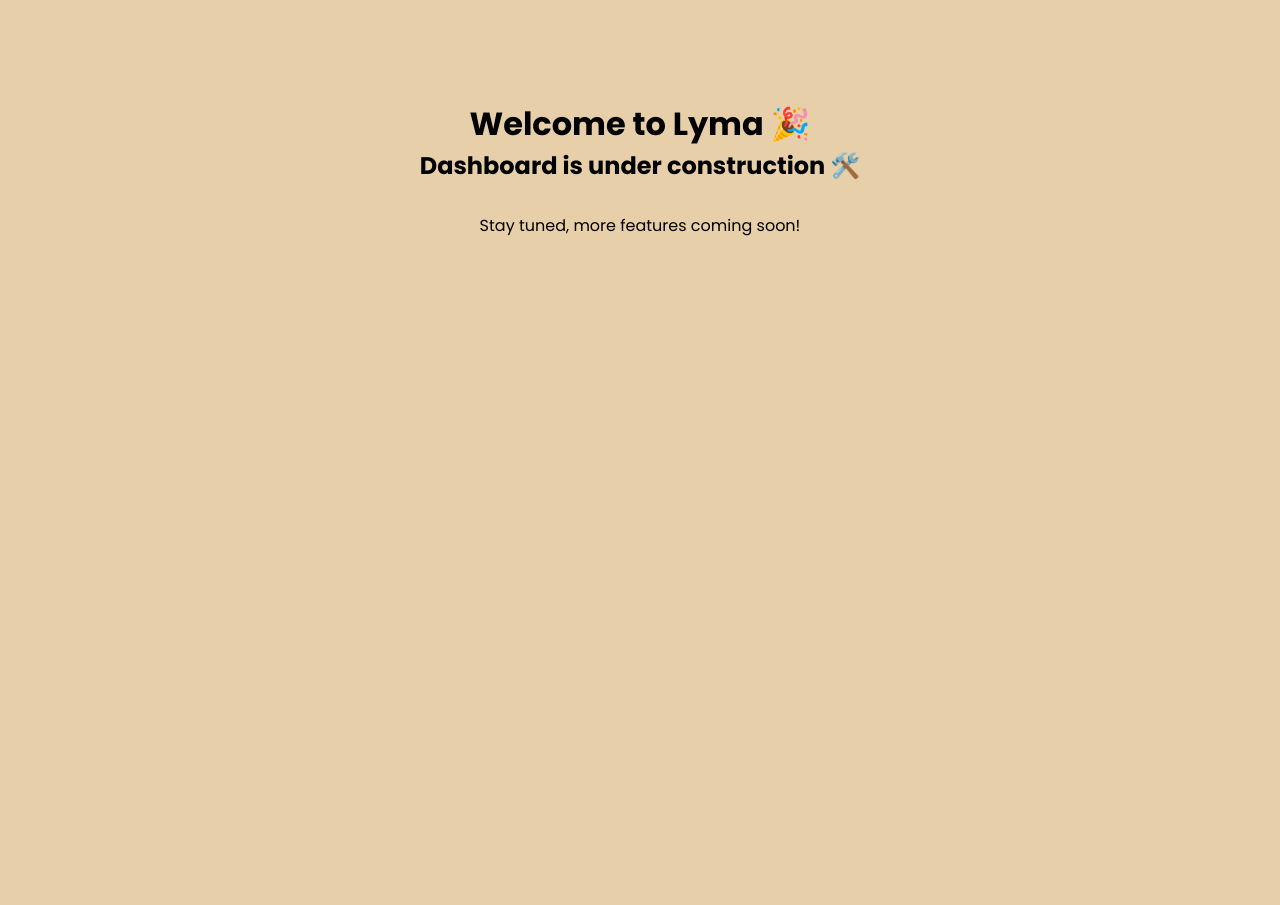
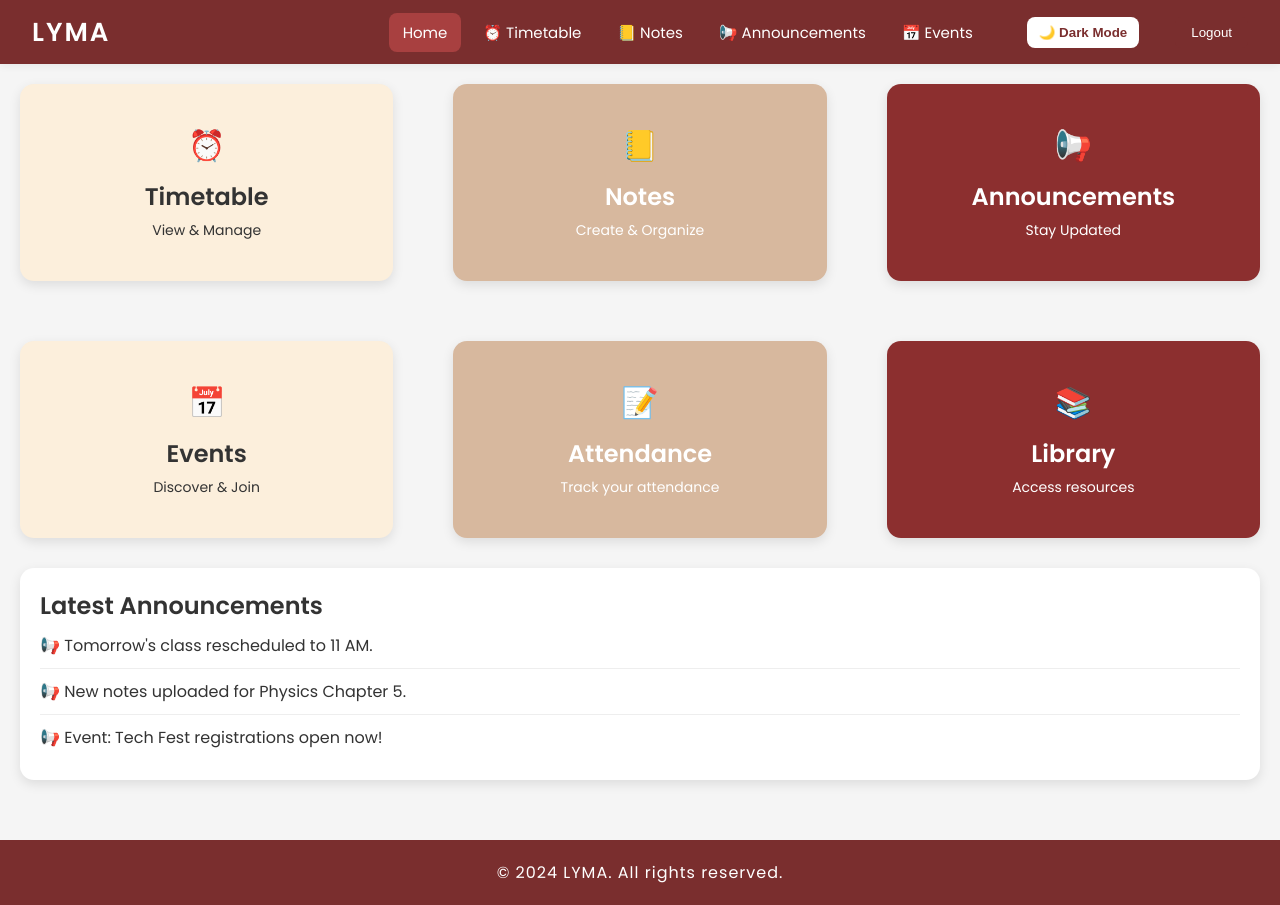
Before and after one commit to shivamjha76/Lyma, a website: page dist/html/dashboard.html in a window 1280 px wide. Before the commit the page ends 800 px from the top, so only its background shows below. Drawn offline with nearby package versions, Linux system fonts and the light colour scheme; files that its build step writes are made by us from their sources; files whose address does not match are found by name.

Commit message:
added dashboard Html css javascript

```diff
--- /dev/null
+++ b/dist/css/dashboard.css
@@ -0,0 +1,231 @@
+/* Reset + Font */
+* { margin:0; padding:0; box-sizing:border-box; }
+body {
+  font-family: "Poppins", sans-serif;
+  display: flex;
+  flex-direction: column; /* Make body a column to allow footer at bottom */
+  background: #f5f5f5;
+  color: #333;
+  transition: background 0.3s, color 0.3s;
+  min-height: 100vh;
+}
+
+/* Header Bar (top navigation) */
+.header-bar {
+  width: 100%;
+  height: 64px;
+  background: #7a2e2e;
+  color: #fff;
+  display: flex;
+  align-items: center;
+  justify-content: space-between;
+  padding: 0 32px;
+  position: fixed;
+  top: 0;
+  left: 0;
+  z-index: 100;
+  box-shadow: 0 2px 8px rgba(0,0,0,0.06);
+}
+.header-title {
+  font-size: 26px;
+  font-weight: 700;
+  letter-spacing: 2px;
+}
+.header-actions {
+  display: flex;
+  align-items: center;
+  gap: 24px;
+}
+
+/* Horizontal menu in navbar */
+.horizontal-menu {
+  display: flex;
+  gap: 8px;
+  padding: 0;
+  margin-right: 16px;
+}
+.horizontal-menu .menu-item {
+  padding: 8px 14px;
+  margin: 0;
+  border-radius: 8px;
+  color: white;
+  text-decoration: none;
+  transition: background 0.2s;
+  font-size: 15px;
+  background: transparent;
+}
+.horizontal-menu .menu-item:hover, .horizontal-menu .menu-item.active {
+  background: #a84040;
+}
+
+/* Toggle theme button in navbar */
+.toggle-theme {
+  margin: 0 12px 0 0;
+  padding: 8px 12px;
+  border: none;
+  border-radius: 8px;
+  background: #fff;
+  color: #7a2e2e;
+  font-weight: 600;
+  cursor: pointer;
+  transition: 0.3s;
+}
+.toggle-theme:hover { background:#f0e0e0; }
+
+.welcome-msg {
+  font-size: 16px;
+  font-weight: 500;
+  color: #fff;
+}
+
+/* Main Content */
+.main-content {
+  /* margin-left: 220px; */
+  margin-left: 0;
+  padding: 20px;
+  flex: 1 0 auto; /* Allow main content to grow and push footer down */
+  transition: margin-left 0.3s;
+  padding-top: 84px; /* Add space for fixed header */
+}
+
+/* Adjust logout button in header */
+.header-bar .logout-btn {
+  margin: 0;
+}
+
+.logout-btn {
+  background: #7a2e2e;
+  color: white;
+  border: none;
+  padding: 8px 16px;
+  border-radius: 6px;
+  cursor: pointer;
+}
+.logout-btn:hover { background: #5c1f1f; }
+
+/* Cards */
+.cards {
+  display: grid;
+  grid-template-columns: repeat(3, 1fr); /* 3 cards per row */
+  gap: 60px;
+  margin-bottom: 30px;
+}
+
+.card {
+  border-radius: 14px;
+  padding: 40px;
+  text-align: center;
+  box-shadow: 0 4px 12px rgba(0,0,0,0.1);
+  transition: transform 0.2s, box-shadow 0.2s;
+}
+.card:hover {
+  transform: translateY(-6px);
+  box-shadow: 0 6px 18px rgba(0,0,0,0.15);
+}
+.card h2 { margin:10px 0 6px; }
+.card p { font-size:14px; }
+
+.card.light { background:#fcefdc; }
+.card.medium { background:#d7b89e; color:#fff; }
+.card.dark { background:#8c2f2f; color:#fff; }
+.icon { font-size:30px; display:block; }
+
+/* Analytics */
+.analytics {
+  display: grid;
+  grid-template-columns: repeat(auto-fit, minmax(300px,1fr));
+  gap: 25px;
+  margin-bottom: 30px;
+}
+.chart-card {
+  background:#fff;
+  padding:20px;
+  border-radius:14px;
+  box-shadow: 0 4px 12px rgba(0,0,0,0.1);
+}
+.progress p { margin:10px 0 4px; }
+.progress-bar {
+  width:100%; height:10px; background:#ddd; border-radius:6px;
+  margin-bottom:10px; overflow:hidden;
+}
+.progress-bar div {
+  height:100%; background:#7a2e2e; border-radius:6px;
+}
+
+/* Notifications */
+.notifications {
+  background:#fff;
+  padding:20px;
+  border-radius:14px;
+  box-shadow:0 4px 12px rgba(0,0,0,0.1);
+}
+.notifications ul { list-style:none; }
+.notifications li {
+  padding:10px 0; border-bottom:1px solid #eee;
+}
+.notifications li:last-child { border:none; }
+
+/* Footer */
+.footer {
+  width: 100%;
+  background: #7a2e2e;
+  color: #fff;
+  text-align: center;
+  padding: 20px 0;
+  position: relative;
+  left: 0;
+  bottom: 0;
+  font-size: 16px;
+  letter-spacing: 1px;
+  margin-top: 40px;
+  flex-shrink: 0;
+  /* Remove sidebar-like styles, keep horizontal look */
+}
+
+/* Dark mode for footer */
+body.dark .footer {
+  background: #5c1f1f;
+  color: #fff;
+}
+
+/* Dark Mode */
+body.dark { background:#1f1f1f; color:#ddd; }
+body.dark .main-content { background:#1f1f1f; }
+body.dark .card.light { background:#333; color:#fff; }
+body.dark .card.medium { background:#555; }
+body.dark .card.dark { background:#a84040; }
+body.dark .chart-card,
+body.dark .notifications { background:#333; color:#fff; }
+
+/* Responsive */
+@media (max-width:768px){
+  /* .sidebar { width:70px; } */
+  .main-content { margin-left:0; }
+  .header-bar { padding: 0 8px; }
+  .header-title { font-size: 18px; }
+  .welcome-msg { display: none; }
+  .horizontal-menu { gap: 2px; }
+  .horizontal-menu .menu-item { font-size: 0; width: 36px; height: 36px; padding: 0; display: flex; align-items: center; justify-content: center; }
+  .horizontal-menu .menu-item::before {
+    content: attr(data-icon);
+    font-size: 20px;
+    display: block;
+  }
+}
+@media (max-width:768px){
+  .sidebar { width:70px; }
+  .main-content { margin-left:70px; }
+  .header-bar { padding: 0 12px; }
+  .header-title { font-size: 18px; }
+  .welcome-msg { display: none; }
+}
+@media (max-width: 900px) {
+  .cards {
+    grid-template-columns: repeat(2, 1fr);
+  }
+}
+@media (max-width: 600px) {
+  .cards {
+    grid-template-columns: 1fr;
+  }
+}
--- a/dist/html/dashboard.html
+++ b/dist/html/dashboard.html
@@ -1,17 +1,87 @@
 <!DOCTYPE html>
 <html lang="en">
 <head>
-  <meta charset="UTF-8">
-  <meta name="viewport" content="width=device-width, initial-scale=1.0">
-  <title>Lyma | Dashboard</title>
-  <link rel="stylesheet" href="css/style.css">
+  <meta charset="UTF-8" />
+  <meta name="viewport" content="width=device-width, initial-scale=1.0"/>
+  <title>LYMA Dashboard</title>
+  <link href="https://fonts.googleapis.com/css2?family=Poppins:wght@400;600&display=swap" rel="stylesheet">
+  <link rel="stylesheet" href="/Lyma.priyanshu/Lyma/dist/css/dashboard.css"/>
+  <script src="https://cdn.jsdelivr.net/npm/chart.js"></script>
 </head>
-<body style="text-align: center; margin-top: 100px; font-family: Poppins, sans-serif;">
+<body>
+  <!-- Main Content -->
+  <main class="main-content">
+    <!-- Header Bar -->
+    <div class="header-bar">
+      <div class="header-title">LYMA</div>
+      <div class="header-actions">
+        <!-- Moved menu here -->
+        <nav class="menu horizontal-menu">
+          <a href="#" class="menu-item active">Home</a>
+          <a href="#" class="menu-item">⏰ Timetable</a>
+          <a href="#" class="menu-item">📒 Notes</a>
+          <a href="#" class="menu-item">📢 Announcements</a>
+          <a href="#" class="menu-item">📅 Events</a>
+        </nav>
 
-  <h1>Welcome to Lyma 🎉</h1>
-  <h2>Dashboard is under construction 🛠️</h2>
+        <button class="toggle-theme">🌙 Dark Mode</button>
+        <button class="logout-btn">Logout</button>
+      </div>
+    </div>
 
-  <p style="margin-top: 30px;">Stay tuned, more features coming soon!</p>
+    <!-- Cards section -->
+    <section class="cards">
+      <div class="card light">
+        <span class="icon">⏰</span>
+        <h2>Timetable</h2>
+        <p>View & Manage</p>
+      </div>
+      <div class="card medium">
+        <span class="icon">📒</span>
+        <h2>Notes</h2>
+        <p>Create & Organize</p>
+      </div>
+      <div class="card dark">
+        <span class="icon">📢</span>
+        <h2>Announcements</h2>
+        <p>Stay Updated</p>
+      </div>
+      <div class="card light">
+        <span class="icon">📅</span>
+        <h2>Events</h2>
+        <p>Discover & Join</p>
+      </div>
+      <!-- Additional Attendance card -->
+      <div class="card medium">
+        <span class="icon">📝</span>
+        <h2>Attendance</h2>
+        <p>Track your attendance</p>
+      </div>
+      <!-- Additional Library card -->
+      <div class="card dark">
+        <span class="icon">📚</span>
+        <h2>Library</h2>
+        <p>Access resources</p>
+      </div>
+    </section>
 
+    <!-- Notifications -->
+    <section class="notifications">
+      <h2>Latest Announcements</h2>
+      <ul>
+        <li>📢 Tomorrow's class rescheduled to 11 AM.</li>
+        <li>📢 New notes uploaded for Physics Chapter 5.</li>
+        <li>📢 Event: Tech Fest registrations open now!</li>
+      </ul>
+    </section>
+  </main>
+
+  <footer class="footer">
+    <div class="footer-content">
+      &copy; 2024 LYMA. All rights reserved.
+    </div>
+  </footer>
+
+  <script src="/Lyma.priyanshu/Lyma/dist/js/dashboard.js"></script>
 </body>
 </html>
--- /dev/null
+++ b/dist/js/dashboard.js
@@ -0,0 +1,24 @@
+// Dark Mode Toggle
+const toggleBtn = document.querySelector(".toggle-theme");
+toggleBtn.addEventListener("click", () => {
+  document.body.classList.toggle("dark");
+  toggleBtn.textContent =
+    document.body.classList.contains("dark") ? "☀️ Light Mode" : "🌙 Dark Mode";
+});
+
+// Chart.js Attendance Chart
+const ctx = document.getElementById("attendanceChart").getContext("2d");
+new Chart(ctx, {
+  type: "doughnut",
+  data: {
+    labels: ["Present", "Absent", "Late"],
+    datasets: [{
+      data: [75, 15, 10],
+      backgroundColor: ["#7a2e2e", "#d7b89e", "#fcefdc"]
+    }]
+  },
+  options: {
+    responsive: true,
+    plugins: { legend: { position: "bottom" } }
+  }
+});
```
